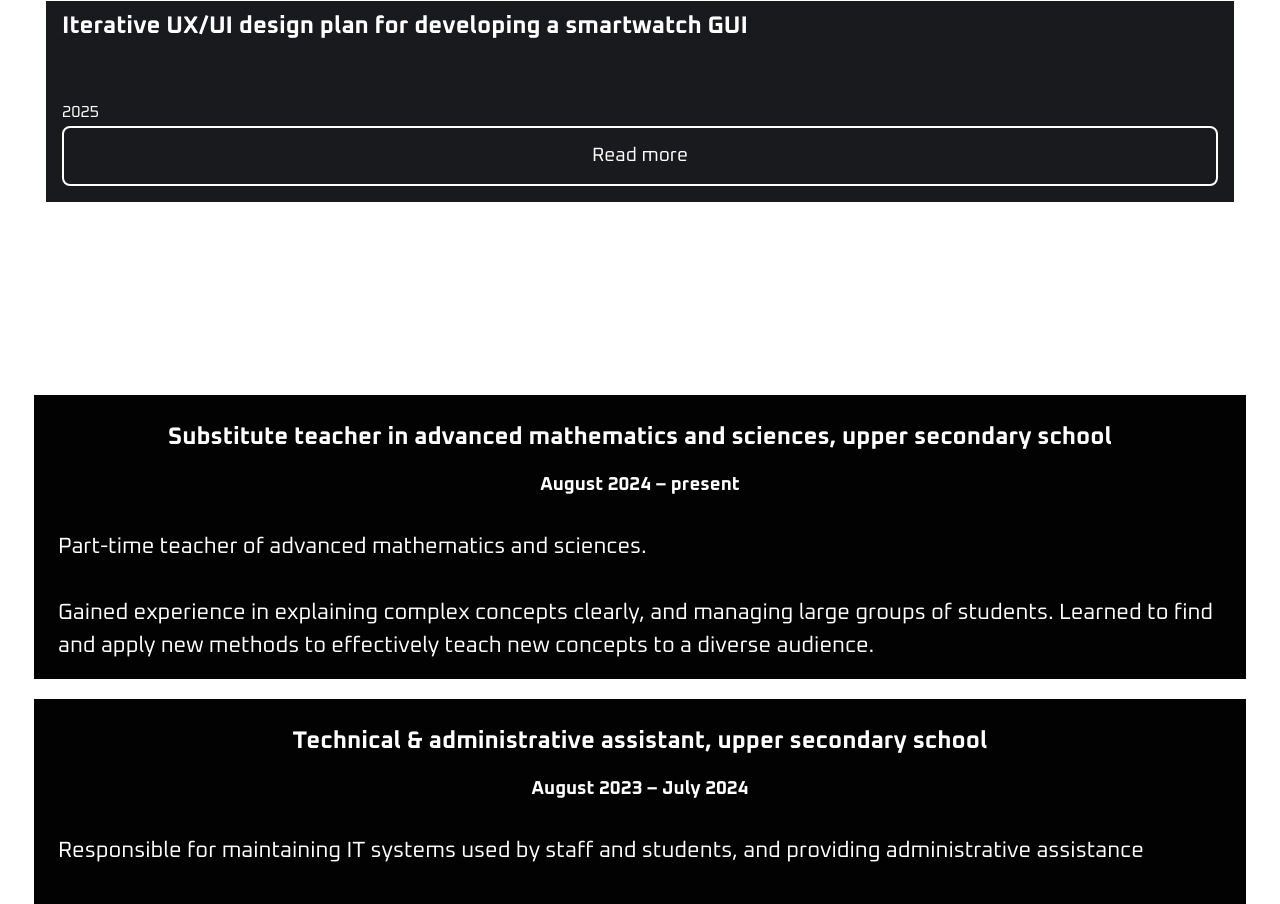
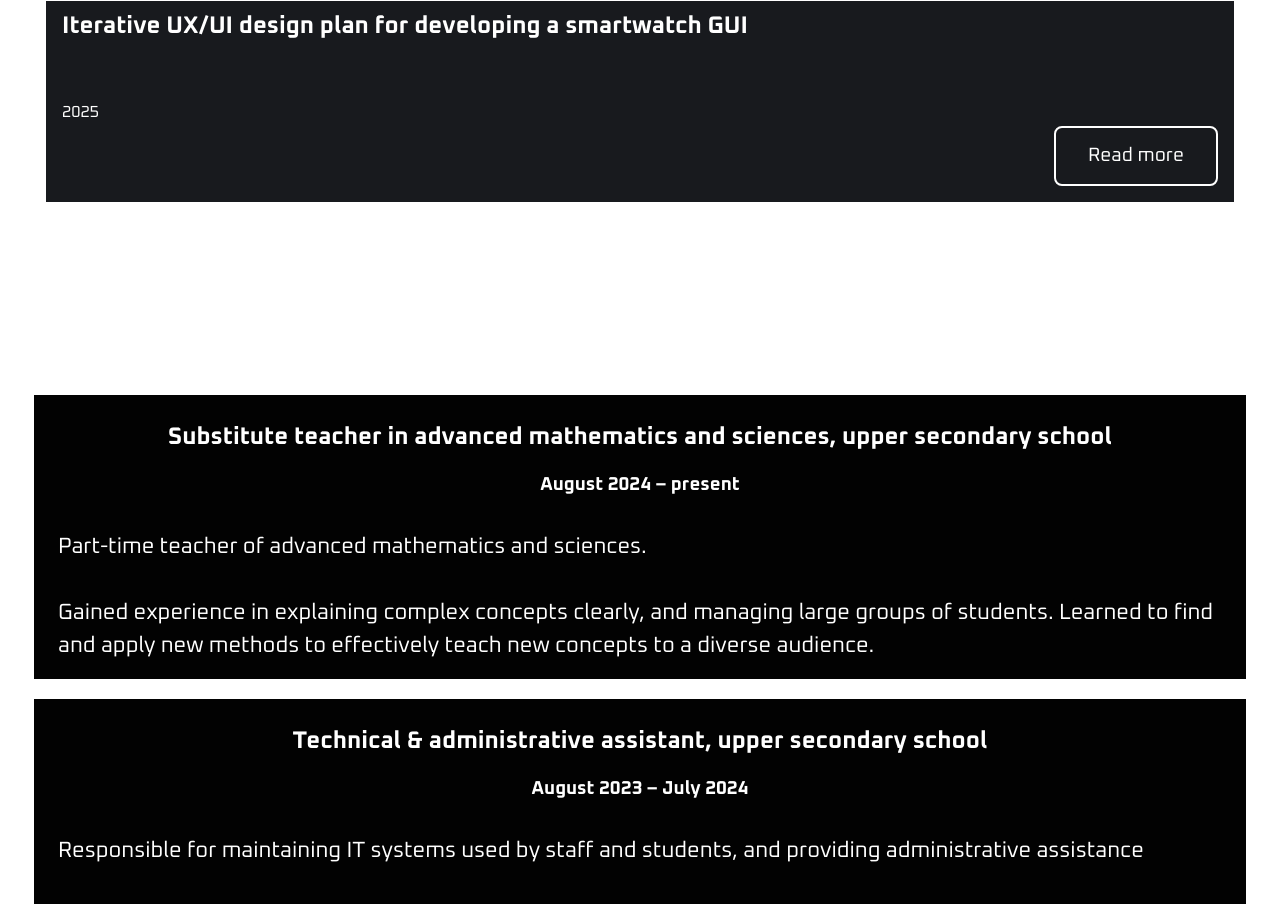
Before and after one commit to silentwinter0/portfolio, a React (Vite) app: page / in a window 1280 px wide. Shown: the part 3480-4384 px from the top of the page. Built offline with nearby package versions, Linux system fonts and the light colour scheme.

Commit message:
Fixed modal button styling

```diff
--- a/src/components/Modal.css
+++ b/src/components/Modal.css
@@ -71,6 +71,8 @@
 	padding: 16px 32px;
 	transition: all 0.3s;
 	cursor: pointer;
+	width: fit-content;
+	align-self: flex-end;
 }
 
 .modal-button:hover {
```
